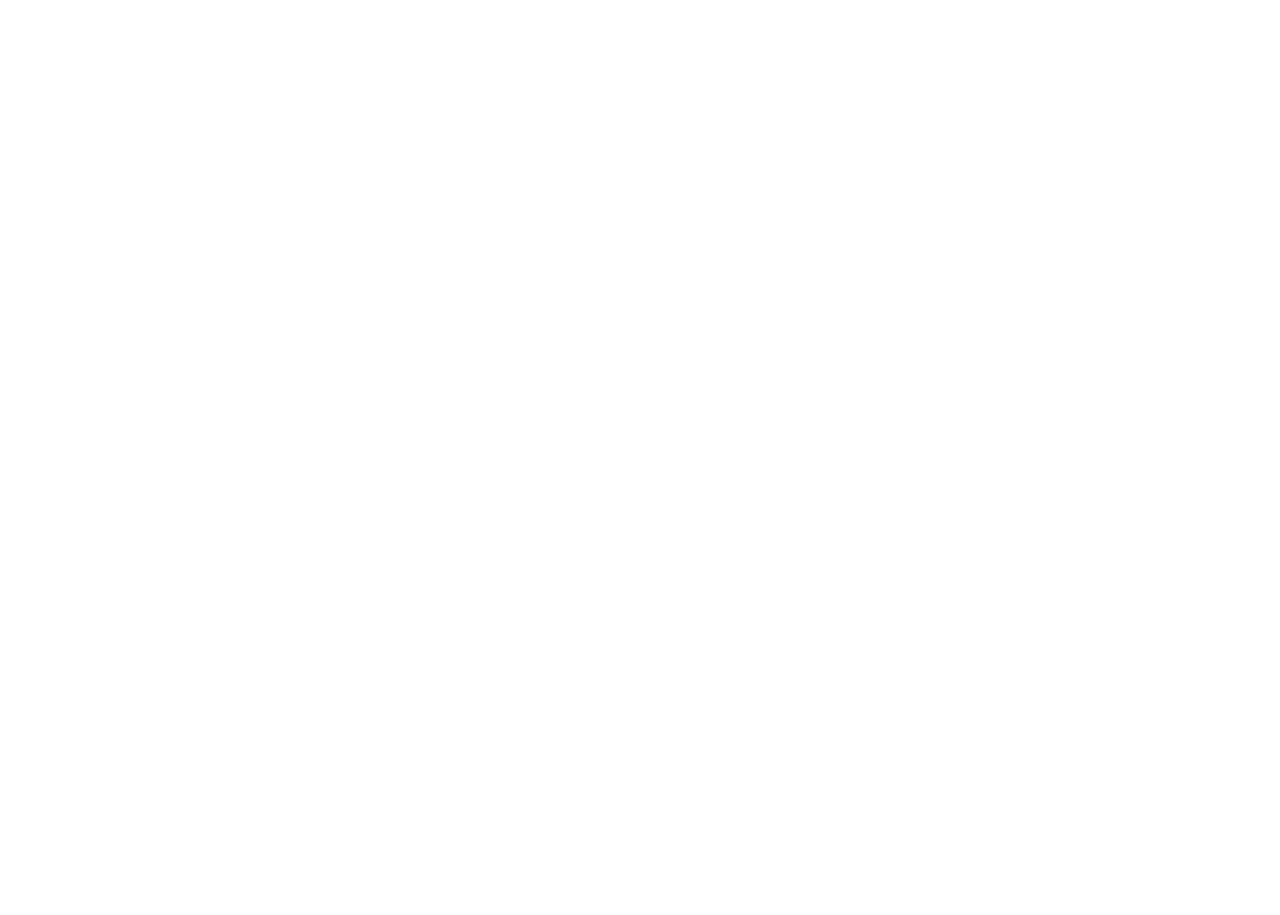
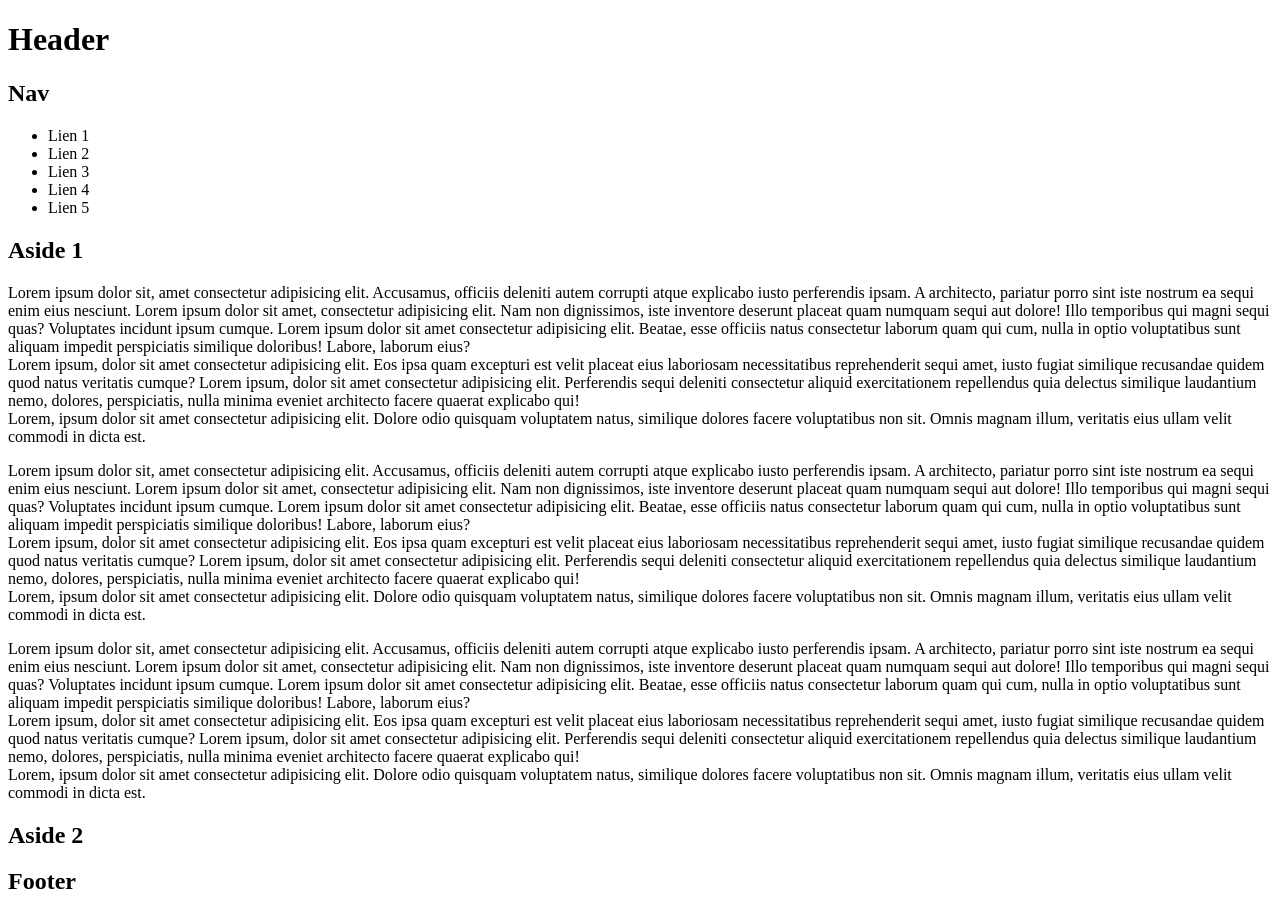
Before and after one commit to the-jey/Flexbox, a plain HTML site: page index.html in a window 1280 px wide. Before the commit the page ends 800 px from the top, so only its background shows below. Drawn offline with Linux system fonts and the light colour scheme.

Commit message:
structure HTML finished

```diff
--- a/index.html
+++ b/index.html
@@ -8,6 +8,59 @@
   <title>Exercice Flexbox</title>
 </head>
 <body>
-
+  <hedaer>
+    <h1>Header</h1>
+    <h2>Nav</h2>
+    <nav>
+      <ul>
+        <li>Lien 1</li>
+        <li>Lien 2</li>
+        <li>Lien 3</li>
+        <li>Lien 4</li>
+        <li>Lien 5</li>
+      </ul>
+    </nav>
+  </hedaer>
+  <section>
+    <aside>
+      <h2>Aside 1</h2>
+    </aside>
+    <article>
+      <p>
+        Lorem ipsum dolor sit, amet consectetur adipisicing elit. Accusamus, officiis deleniti autem corrupti atque explicabo iusto perferendis ipsam. A architecto, pariatur porro sint iste nostrum ea sequi enim eius nesciunt.
+        Lorem ipsum dolor sit amet, consectetur adipisicing elit. Nam non dignissimos, iste inventore deserunt placeat quam numquam sequi aut dolore! Illo temporibus qui magni sequi quas? Voluptates incidunt ipsum cumque.
+        Lorem ipsum dolor sit amet consectetur adipisicing elit. Beatae, esse officiis natus consectetur laborum quam qui cum, nulla in optio voluptatibus sunt aliquam impedit perspiciatis similique doloribus! Labore, laborum eius?<br>
+        Lorem ipsum, dolor sit amet consectetur adipisicing elit. Eos ipsa quam excepturi est velit placeat eius laboriosam necessitatibus reprehenderit sequi amet, iusto fugiat similique recusandae quidem quod natus veritatis cumque?
+        Lorem ipsum, dolor sit amet consectetur adipisicing elit. Perferendis sequi deleniti consectetur aliquid exercitationem repellendus quia delectus similique laudantium nemo, dolores, perspiciatis, nulla minima eveniet architecto facere quaerat explicabo qui!<br>
+        Lorem, ipsum dolor sit amet consectetur adipisicing elit. Dolore odio quisquam voluptatem natus, similique dolores facere voluptatibus non sit. Omnis magnam illum, veritatis eius ullam velit commodi in dicta est.
+      </p>
+    </article>
+    <article>
+      <p>
+        Lorem ipsum dolor sit, amet consectetur adipisicing elit. Accusamus, officiis deleniti autem corrupti atque explicabo iusto perferendis ipsam. A architecto, pariatur porro sint iste nostrum ea sequi enim eius nesciunt.
+        Lorem ipsum dolor sit amet, consectetur adipisicing elit. Nam non dignissimos, iste inventore deserunt placeat quam numquam sequi aut dolore! Illo temporibus qui magni sequi quas? Voluptates incidunt ipsum cumque.
+        Lorem ipsum dolor sit amet consectetur adipisicing elit. Beatae, esse officiis natus consectetur laborum quam qui cum, nulla in optio voluptatibus sunt aliquam impedit perspiciatis similique doloribus! Labore, laborum eius?<br>
+        Lorem ipsum, dolor sit amet consectetur adipisicing elit. Eos ipsa quam excepturi est velit placeat eius laboriosam necessitatibus reprehenderit sequi amet, iusto fugiat similique recusandae quidem quod natus veritatis cumque?
+        Lorem ipsum, dolor sit amet consectetur adipisicing elit. Perferendis sequi deleniti consectetur aliquid exercitationem repellendus quia delectus similique laudantium nemo, dolores, perspiciatis, nulla minima eveniet architecto facere quaerat explicabo qui!<br>
+        Lorem, ipsum dolor sit amet consectetur adipisicing elit. Dolore odio quisquam voluptatem natus, similique dolores facere voluptatibus non sit. Omnis magnam illum, veritatis eius ullam velit commodi in dicta est.
+      </p>
+    </article>
+    <article>
+      <p>
+        Lorem ipsum dolor sit, amet consectetur adipisicing elit. Accusamus, officiis deleniti autem corrupti atque explicabo iusto perferendis ipsam. A architecto, pariatur porro sint iste nostrum ea sequi enim eius nesciunt.
+        Lorem ipsum dolor sit amet, consectetur adipisicing elit. Nam non dignissimos, iste inventore deserunt placeat quam numquam sequi aut dolore! Illo temporibus qui magni sequi quas? Voluptates incidunt ipsum cumque.
+        Lorem ipsum dolor sit amet consectetur adipisicing elit. Beatae, esse officiis natus consectetur laborum quam qui cum, nulla in optio voluptatibus sunt aliquam impedit perspiciatis similique doloribus! Labore, laborum eius?<br>
+        Lorem ipsum, dolor sit amet consectetur adipisicing elit. Eos ipsa quam excepturi est velit placeat eius laboriosam necessitatibus reprehenderit sequi amet, iusto fugiat similique recusandae quidem quod natus veritatis cumque?
+        Lorem ipsum, dolor sit amet consectetur adipisicing elit. Perferendis sequi deleniti consectetur aliquid exercitationem repellendus quia delectus similique laudantium nemo, dolores, perspiciatis, nulla minima eveniet architecto facere quaerat explicabo qui!<br>
+        Lorem, ipsum dolor sit amet consectetur adipisicing elit. Dolore odio quisquam voluptatem natus, similique dolores facere voluptatibus non sit. Omnis magnam illum, veritatis eius ullam velit commodi in dicta est.
+      </p>
+    </article>
+    <aside>
+      <h2>Aside 2</h2>
+    </aside>
+  </section>
+  <footer>
+    <h2>Footer</h2>
+  </footer>
 </body>
 </html>
```
